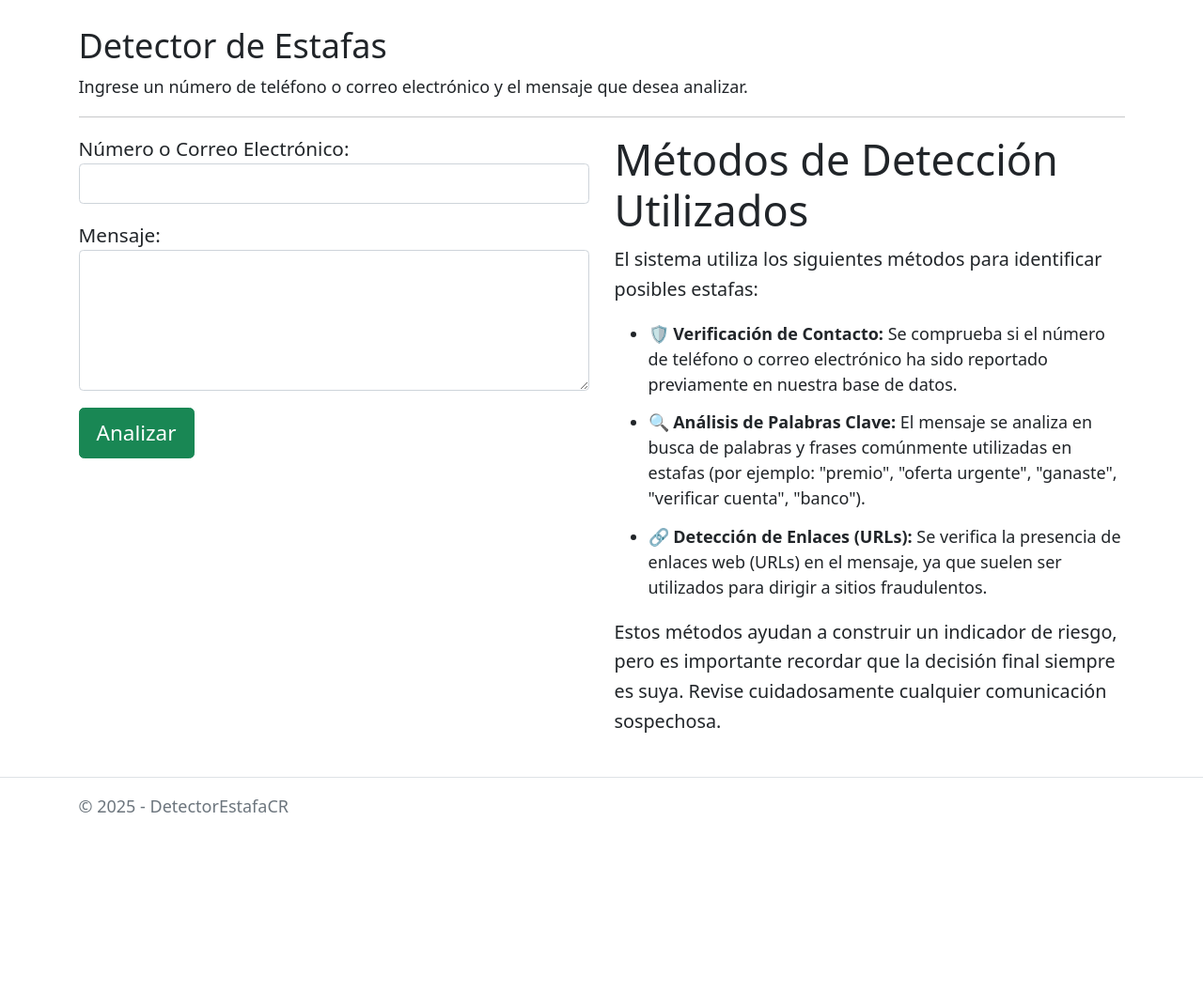
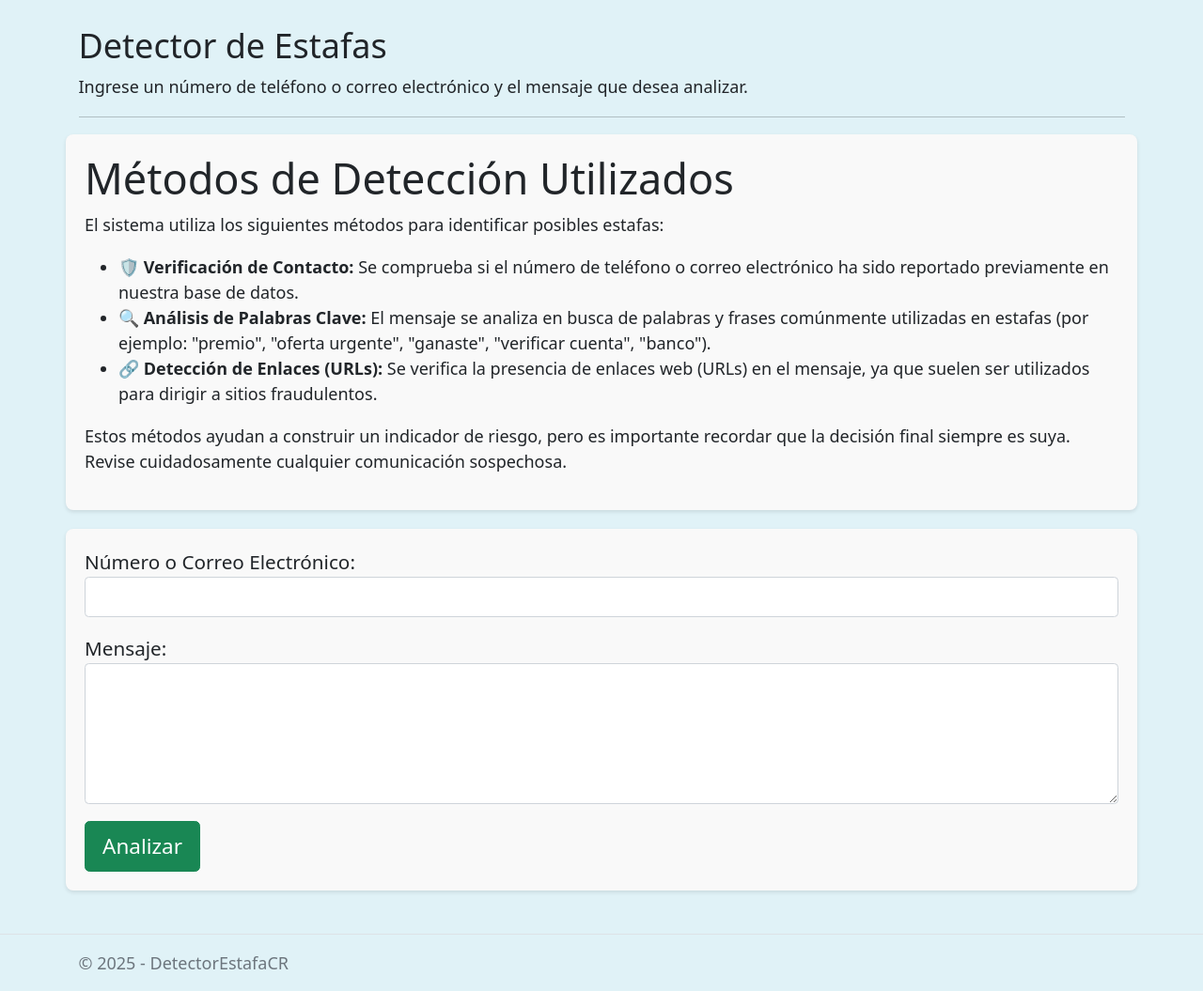
Before and after one commit to luisdiher22/DetectorEstafasCR, an ASP.NET Core app: page /Home/Detect in a window 1280 px wide. Shown: the whole page at 94% size. Before the commit the page ends 865 px from the top, so only its background shows below. Run offline with ASP.NET Core 8, Linux system fonts and the light colour scheme; style sheets or scripts are compiled from the project's sources; the project's own start-up code is not run, and a stand-in starts its controllers and pages.

Commit message:
Refactor UI for improved visual appeal
This commit introduces the following changes:

- Changed the main background color to a pastel light blue (`#E0F2F7`).
- Introduced content boxes with a pastel white background (`#F9F9F9`) for the program explanation and the input form.
- These boxes have padding, margins, rounded corners, and a subtle shadow to enhance visual separation and appeal.
- The layout in `Detect.cshtml` has been updated to stack the explanation box above the form box, each taking the full available width.

These changes address the issue of improving the user interface by making it more attractive and organized as per your request.

```diff
--- a/DetectorEstafaCR/Views/Home/Detect.cshtml
+++ b/DetectorEstafaCR/Views/Home/Detect.cshtml
@@ -9,7 +9,19 @@
 
 <hr />
 <div class="row">
-    <div class="col-md-6">
+    <div class="content-box">
+        <div>
+            <h3 class="display-6">Métodos de Detección Utilizados</h3>
+            <p>El sistema utiliza los siguientes métodos para identificar posibles estafas:</p>
+            <ul>
+                <li>🛡️ <strong>Verificación de Contacto:</strong> Se comprueba si el número de teléfono o correo electrónico ha sido reportado previamente en nuestra base de datos.</li>
+                <li>🔍 <strong>Análisis de Palabras Clave:</strong> El mensaje se analiza en busca de palabras y frases comúnmente utilizadas en estafas (por ejemplo: "premio", "oferta urgente", "ganaste", "verificar cuenta", "banco").</li>
+                <li>🔗 <strong>Detección de Enlaces (URLs):</strong> Se verifica la presencia de enlaces web (URLs) en el mensaje, ya que suelen ser utilizados para dirigir a sitios fraudulentos.</li>
+            </ul>
+            <p>Estos métodos ayudan a construir un indicador de riesgo, pero es importante recordar que la decisión final siempre es suya. Revise cuidadosamente cualquier comunicación sospechosa.</p>
+        </div>
+    </div>
+    <div class="content-box">
         <form asp-action="Detect" method="post">
             @Html.AntiForgeryToken()
             <div asp-validation-summary="ModelOnly" class="text-danger"></div>
@@ -31,18 +43,6 @@
             </div>
         </form>
     </div>
-    <div class="col-md-6 info-section-custom">
-        <div>
-            <h3 class="display-6">Métodos de Detección Utilizados</h3>
-            <p>El sistema utiliza los siguientes métodos para identificar posibles estafas:</p>
-            <ul>
-                <li>🛡️ <strong>Verificación de Contacto:</strong> Se comprueba si el número de teléfono o correo electrónico ha sido reportado previamente en nuestra base de datos.</li>
-                <li>🔍 <strong>Análisis de Palabras Clave:</strong> El mensaje se analiza en busca de palabras y frases comúnmente utilizadas en estafas (por ejemplo: "premio", "oferta urgente", "ganaste", "verificar cuenta", "banco").</li>
-                <li>🔗 <strong>Detección de Enlaces (URLs):</strong> Se verifica la presencia de enlaces web (URLs) en el mensaje, ya que suelen ser utilizados para dirigir a sitios fraudulentos.</li>
-            </ul>
-            <p>Estos métodos ayudan a construir un indicador de riesgo, pero es importante recordar que la decisión final siempre es suya. Revise cuidadosamente cualquier comunicación sospechosa.</p>
-        </div>
-    </div>
 </div>
 
 @section Scripts {
--- a/DetectorEstafaCR/wwwroot/css/site.css
+++ b/DetectorEstafaCR/wwwroot/css/site.css
@@ -19,6 +19,15 @@ html {
 
 body {
   margin-bottom: 60px;
+  background-color: #E0F2F7;
+}
+
+.content-box {
+  background-color: #F9F9F9;
+  padding: 20px;
+  margin-bottom: 20px;
+  border-radius: 8px;
+  box-shadow: 0 2px 4px rgba(0, 0, 0, 0.1);
 }
 
 /* Custom styles for info section */
```
